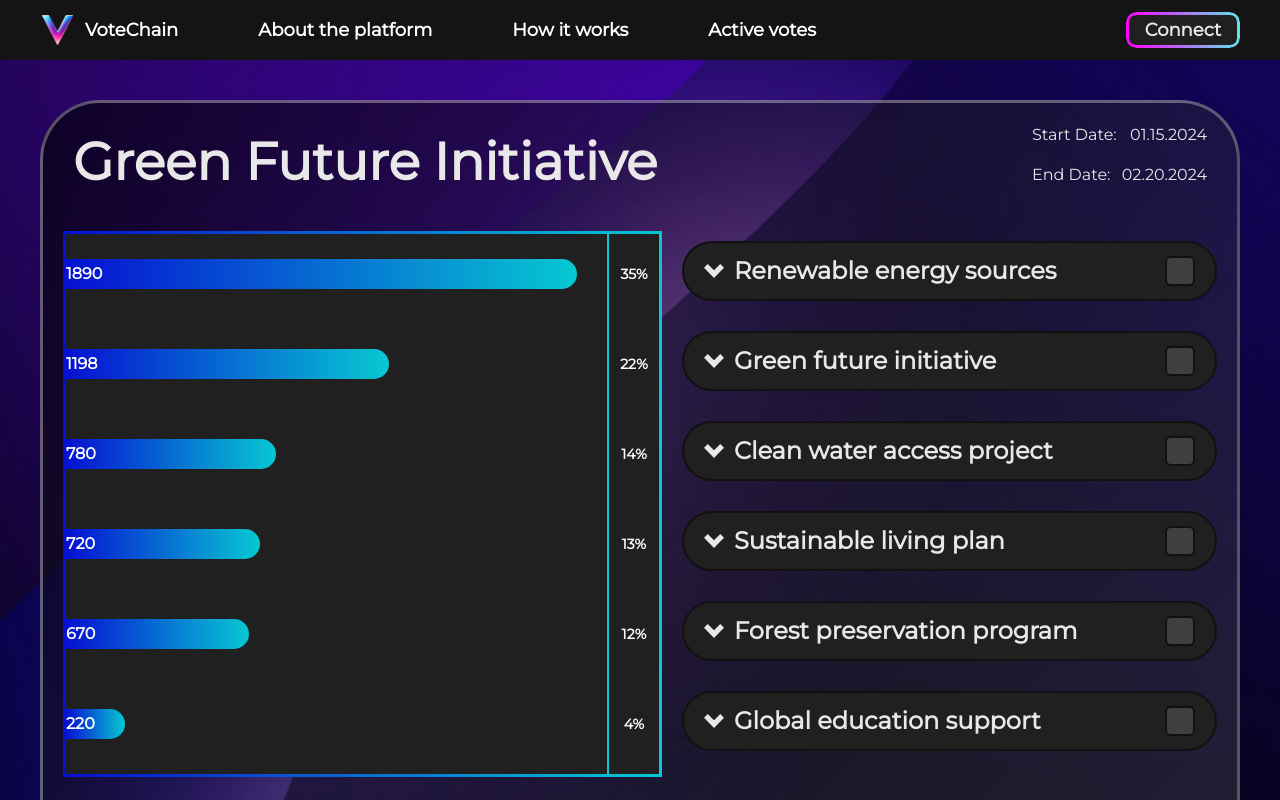
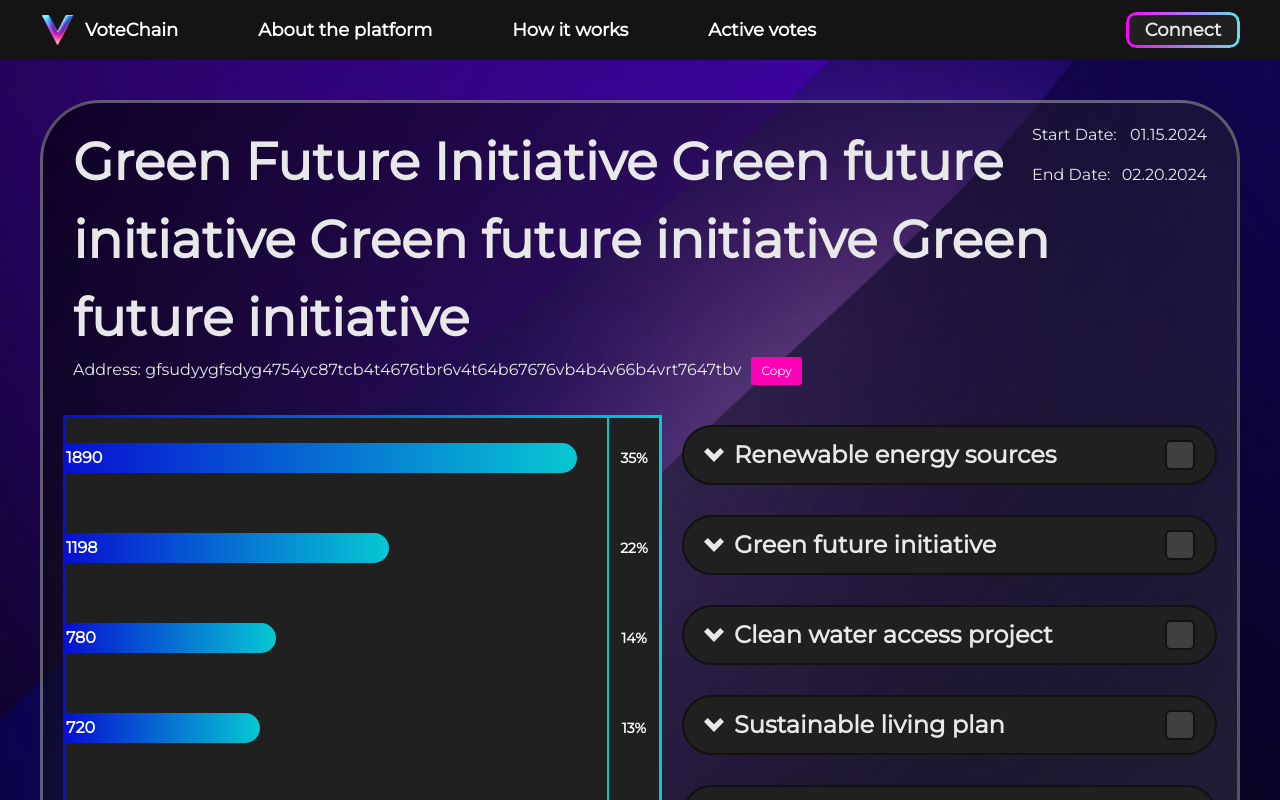
Before and after one commit to VladyslavHuts/VoteChain-frontend, a React (Create React App) app: page /voting/1 in a window 1280 px wide. Built offline with nearby package versions, Linux system fonts and the light colour scheme.

Commit message:
Future improvements are possible.

```diff
--- a/src/components/AddVotingForm.tsx
+++ b/src/components/AddVotingForm.tsx
@@ -150,6 +150,7 @@ class AddVotingForm extends Component<{}, State> {
                 <div className="container">
                     <div className="add-voting-form__container">
                         <form onSubmit={this.handleSubmit} className="add-voting-form__form">
+                            <div className="add-voting-form__sections">
                                 <div className="add-voting-form__section">
                                     <h2 className="add-voting-form__title">Voting Information</h2>
                                     <div className="add-voting-form__group">
@@ -259,6 +260,7 @@ class AddVotingForm extends Component<{}, State> {
                                         + Add Option
                                     </button>
                                 </div>
+                            </div>
                             <button className="add-voting-form__button-create" type="submit">
                                 Create a Poll
                             </button>
--- a/src/components/Vote.tsx
+++ b/src/components/Vote.tsx
@@ -28,9 +28,9 @@ class Vote extends Component<{}, State> {
     mockData: CardData[] = [
         {
             id: 1,
-            title: 'Green Future Initiative',
+            title: 'Green Future Initiative  Initiative Initiative',
             description:
-                'Support the initiative to introduce green technologies into city infrastructure. The project involves the installation of solar panels, charging stations for electric vehicles, and reduction of CO₂ emissions.',
+                'Support the initiative to introduce green technologies into city infrastructure. Support the initiative to introduce green technologies into city infrastructure. The project involves the iSupport the initiative to introduce green technologies into city infrastructure. The project involves the iThe project involves the installation of solar panels, charging stations for electric vehicles, and reduction of CO₂ emissions.',
             imageUrl: userImage,
             isClosed: false,
         },
--- a/src/components/Voting.tsx
+++ b/src/components/Voting.tsx
@@ -42,7 +42,7 @@ class Voting extends Component<VotingProps, VotingState> {
         const mockData = [
             {
                 id: "1",
-                title: "Green Future Initiative",
+                title: "Green Future Initiative Green future initiative Green future initiative Green future initiative",
                 startDate: "01.15.2024",
                 endDate: "02.20.2024",
                 options: [
@@ -55,6 +55,25 @@ class Voting extends Component<VotingProps, VotingState> {
                 ],
             },
         ];
+
+        document.getElementById('copy-button')?.addEventListener('click', () => {
+            // Отримуємо елемент з ID 'address'
+            const addressElement = document.getElementById('address') as HTMLElement;
+
+            if (addressElement) {
+                const textToCopy = addressElement.textContent || ''; // Текст для копіювання
+
+                // Копіюємо текст у буфер обміну
+                navigator.clipboard.writeText(textToCopy)
+                    .then(() => {
+                        alert('Copied to clipboard!'); // Успішне копіювання
+                    })
+                    .catch((err) => {
+                        console.error('Failed to copy text: ', err);
+                    });
+            }
+        });
+
 
         const voting = mockData.find((item) => item.id === id);
 
@@ -107,6 +126,12 @@ class Voting extends Component<VotingProps, VotingState> {
                 <div className="voting__container">
                     <div className="voting__window">
                         <p className="voting__title">{votingData.title}</p>
+                        <p className="voting__address">
+                            Address:
+                            <span
+                                id="address"> gfsudyygfsdyg4754yc87tcb4t4676tbr6v4t64b67676vb4b4v66b4vrt7647tbv</span>
+                            <button id="copy-button" className="copy-button">Copy</button>
+                        </p>
                         <div className="voting__dates">
                             <p className="voting__date">
                                 Start Date: <span id="start__date">{votingData.startDate}</span>
@@ -127,8 +152,8 @@ class Voting extends Component<VotingProps, VotingState> {
                                             <div
                                                 key={index}
                                                 className="voting__bar-container"
-                                                onMouseEnter={() => this.setState({ hoveredIndex: index })}
-                                                onMouseLeave={() => this.setState({ hoveredIndex: null })}
+                                                onMouseEnter={() => this.setState({hoveredIndex: index})}
+                                                onMouseLeave={() => this.setState({hoveredIndex: null})}
                                             >
                                                 <div className="voting__bar-label">{option.votes}</div>
                                                 <div className="voting__bar-background">
@@ -174,7 +199,7 @@ class Voting extends Component<VotingProps, VotingState> {
                                                          xmlns="http://www.w3.org/2000/svg">
                                                         <path
                                                             d="M3.75 0L0 3.81818L10 14L20 3.81818L16.25 0L10 6.36364L3.75 0Z"
-                                                            fill="#E8E8E8" />
+                                                            fill="#E8E8E8"/>
                                                     </svg>
                                                 </div>
                                                 <span>{option.name}</span>
@@ -217,14 +242,14 @@ class Voting extends Component<VotingProps, VotingState> {
 }
 
 const VotingWithParams: React.FC = () => {
-    const { id } = useParams<{ id: string }>();
+    const {id} = useParams<{ id: string }>();
     const navigate = useNavigate();
 
     const handleNotFound = () => {
         navigate("/404");
     };
 
-    return <Voting id={id!} onNotFound={handleNotFound} />;
+    return <Voting id={id!} onNotFound={handleNotFound}/>;
 };
 
 export default VotingWithParams;
--- a/src/styles/addVotingForm.css
+++ b/src/styles/addVotingForm.css
@@ -4,17 +4,31 @@
 }
 .add-voting-form__container{
     margin: 0 auto;
-    max-width: 600px;
-    padding: 30px;
+    max-width: 90%;
+    padding: 40px;
     border: 3px solid #767676;
     border-radius: 30px;
     background: linear-gradient(135deg, rgba(0, 0, 0, 0.6) 0%, rgba(160, 160, 160, 0.2) 100%);
 }
-.add-voting-form__section{
+.add-voting-form__sections{
+    display: flex;
+    flex-direction: row;
+    gap: 40px;
+    justify-content: space-between;
+}
+.add-voting-form__section {
     display: flex;
     flex-direction: column;
     gap: 30px;
     margin: 30px 0;
+    width: 500px;
+    height: 580px;
+    overflow-y: scroll;
+    scrollbar-width: none;
+    -ms-overflow-style: none;
+}
+.add-voting-form__section::-webkit-scrollbar {
+    display: none;
 }
 .add-voting-form__title{
     font-weight: 900;
--- a/src/styles/card.css
+++ b/src/styles/card.css
@@ -13,7 +13,7 @@
     background: #222;
     padding: 14px;
     display: flex;
-    justify-content: right;
+    justify-content: space-between;
     align-items: center;
 }
 .card__info{
@@ -28,18 +28,29 @@
     height: 80px;
 }
 .card__title{
-    width: 160px;
-    height: 54px;
     font-weight: 700;
+    text-align: center;
+    line-height: 1.2;
     font-size: 22px;
-    text-align: center;
-    line-height: 1.3;
+    max-width: 90%;
+    height: auto;
+    display: flex;
+    justify-content: center;
+    align-items: center;
+    word-wrap: break-word;
+    white-space: normal;
 }
 .card__description{
     font-weight: 700;
     font-size: 13px;
     width: 290px;
     height: 100px;
+    overflow: hidden;
+    text-overflow: ellipsis;
+    display: -webkit-box;
+    -webkit-line-clamp: 3;
+    -webkit-box-orient: vertical;
+    line-height: 1.5;
 }
 .card__actions{
     display: flex;
@@ -120,6 +131,7 @@
     overflow: hidden;
     z-index: 1;
     transition: all 0.3s ease;
+
 }
 .card__button--details::before {
     content: "";
--- a/src/styles/voting.css
+++ b/src/styles/voting.css
@@ -15,6 +15,7 @@
     border: solid 3px rgba(160, 160, 160, 0.5);
 }
 .voting__title {
+    width: 1000px;
     margin-top: 20px;
     margin-left: 30px;
     align-self: flex-start;
@@ -237,3 +238,29 @@
 .voting__bar-selected {
     background: linear-gradient(90deg, rgba(173, 0, 255, 1) 0%, rgba(255, 105, 255, 1) 100%);
 }
+.voting__address {
+    padding-left: 30px;
+    white-space: nowrap;
+    overflow: hidden;
+    text-overflow: ellipsis;
+    display: inline-block;
+    width: 100%;
+    position: relative;
+}
+
+.copy-button {
+    margin-left: 10px;
+    padding: 5px 10px;
+    font-size: 12px;
+    cursor: pointer;
+    background-color: #FF00B7;
+    color: white;
+    border: none;
+    border-radius: 3px;
+    outline: none;
+    transition: background-color 0.3s ease;
+}
+
+.copy-button:hover {
+    background-color: #45a049; /* Трохи темніше при наведенні */
+}
```
Lines whose indentation alone changed are shown as unchanged.
